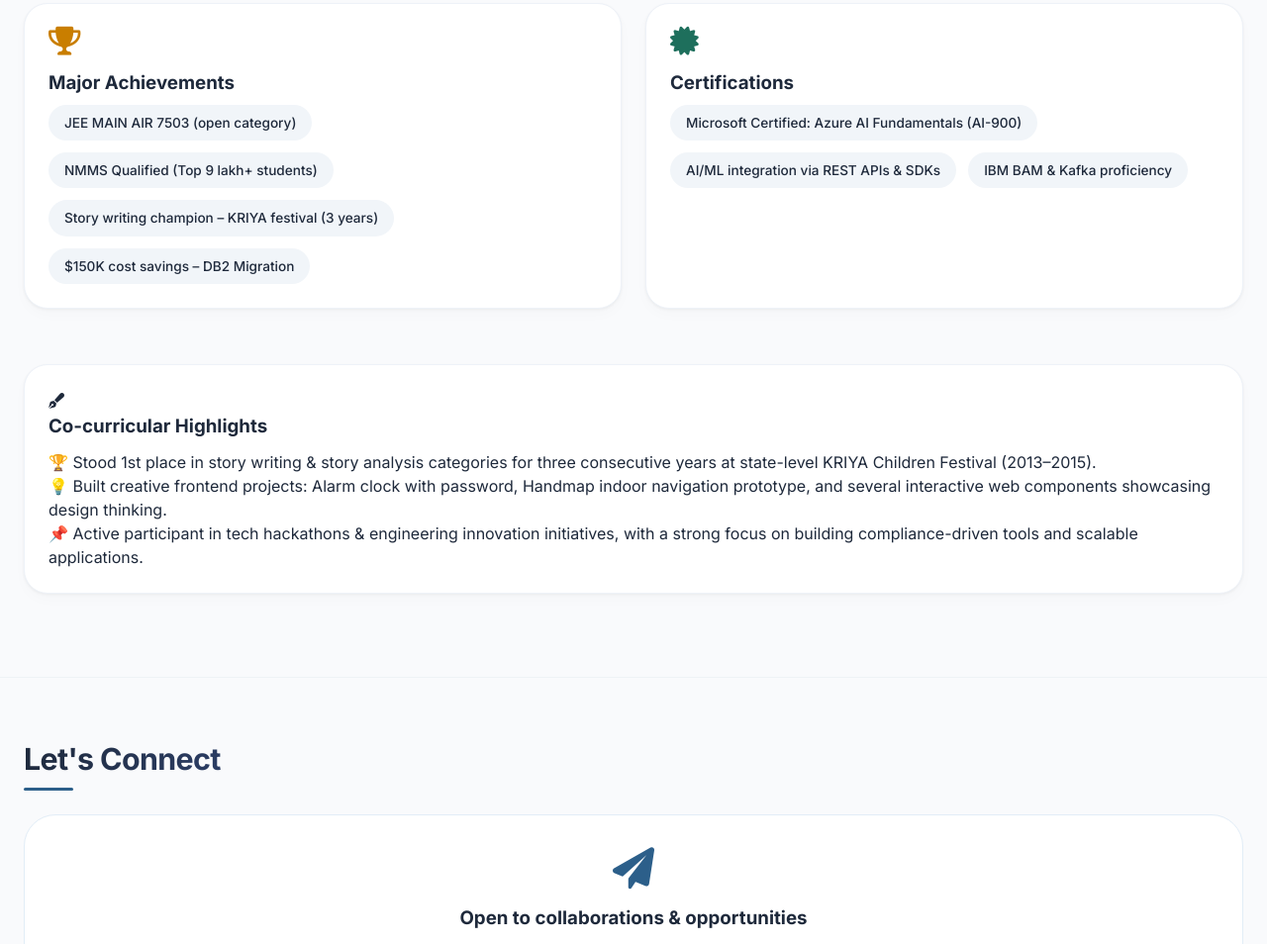
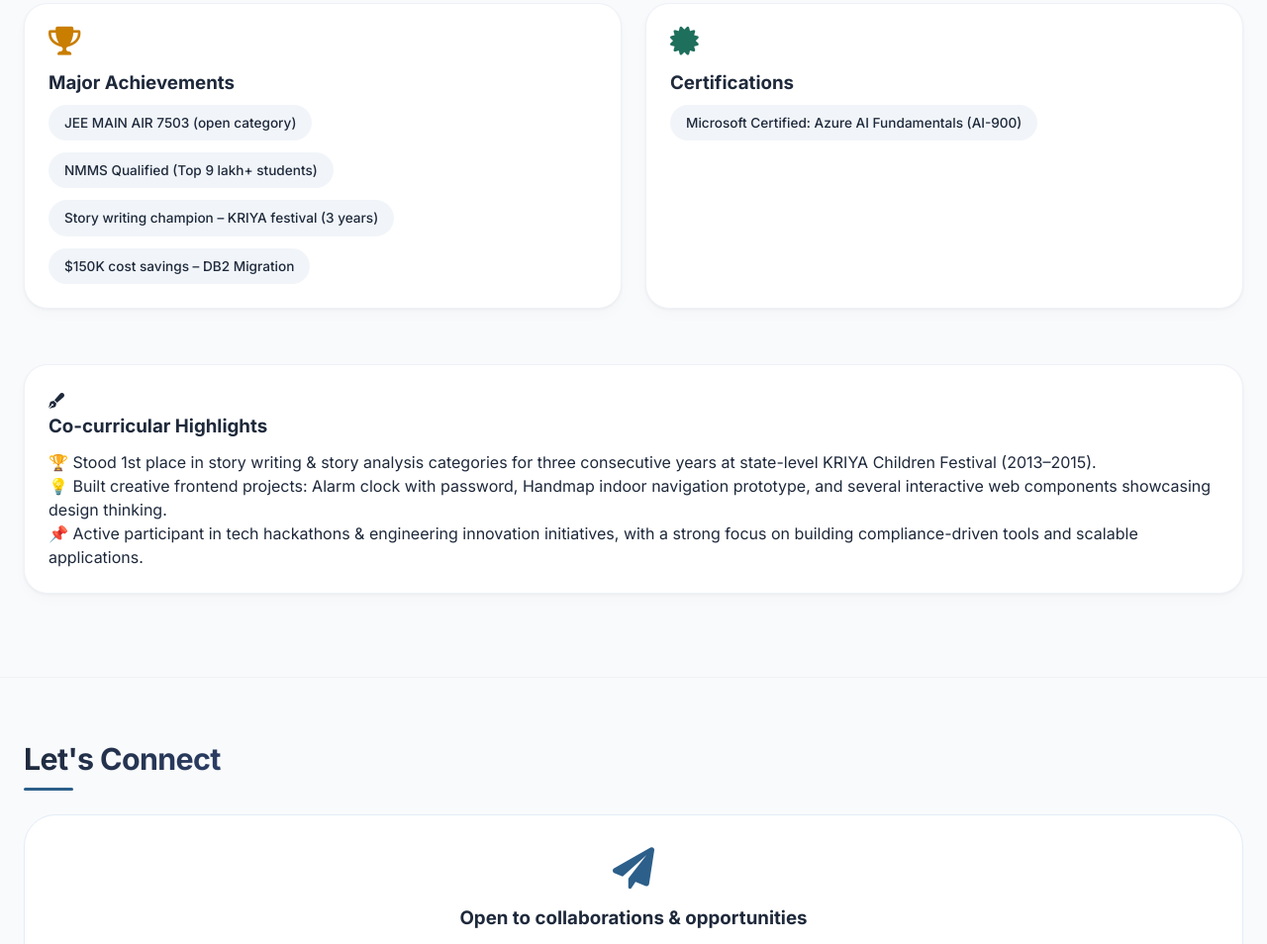
Before and after one commit to kusumatadala/portfolio, a plain HTML site: page index.html in a window 1280 px wide. Shown: the part 3355-4309 px from the top of the page at 99% size. Drawn offline with Linux system fonts and the light colour scheme.

Commit message:
removing fake certs

```diff
--- a/index.html
+++ b/index.html
@@ -509,8 +509,6 @@
             <h3 style="margin: 12px 0 8px;">Certifications</h3>
             <div class="achievement-list">
               <span class="badge-achievement">Microsoft Certified: Azure AI Fundamentals (AI-900)</span>
-              <span class="badge-achievement">AI/ML integration via REST APIs & SDKs</span>
-              <span class="badge-achievement">IBM BAM & Kafka proficiency</span>
             </div>
           </div>
         </div>
```
